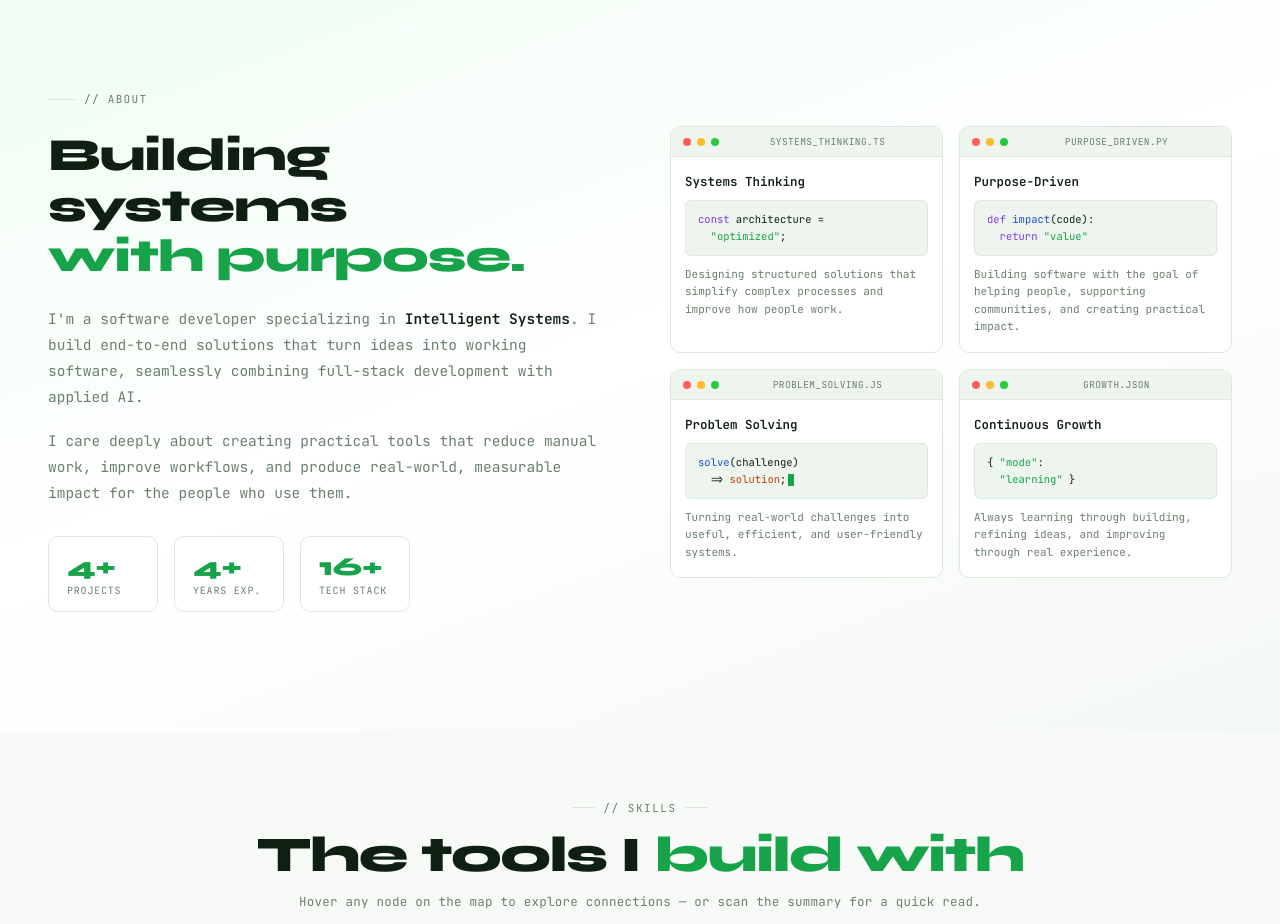
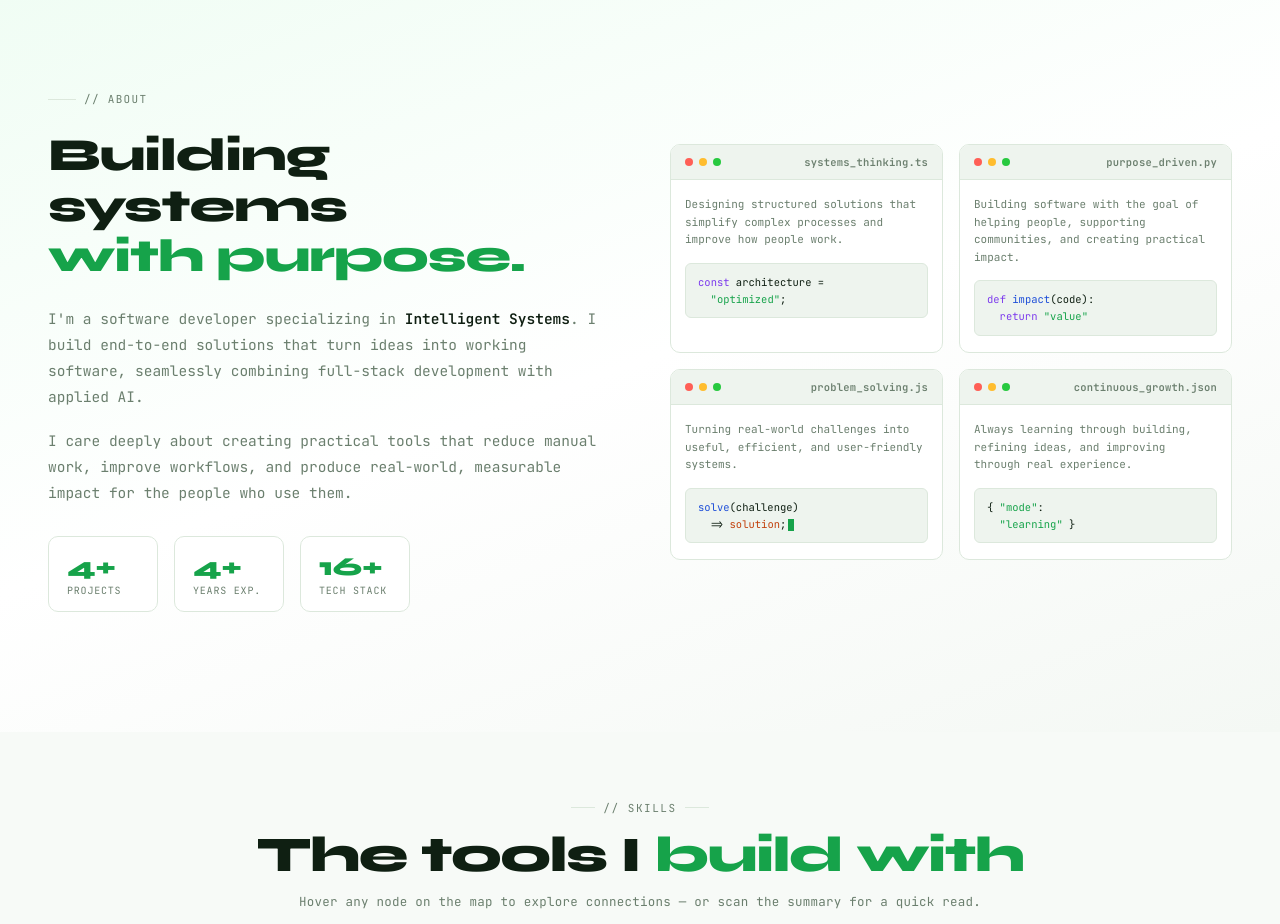
Before and after one commit to timothydevcastro/Portfolio, a React (Vite) app: page / in a window 1280 px wide. Shown: the part 880-1804 px from the top of the page. Built offline with nearby package versions, Linux system fonts and the light colour scheme.

Commit message:
Refine code card visual hierarchy

```diff
--- a/src/AboutDevFinal.css
+++ b/src/AboutDevFinal.css
@@ -144,18 +144,21 @@
 .code-card:hover { transform: translateX(0) translateY(-4px) !important; }
 
 .card-bar {
-  display: flex; align-items: center; gap: 6px;
-  padding: 8px 12px;
+  display: flex; align-items: center; justify-content: space-between;
+  padding: 10px 14px;
   background: var(--surface2);
   border-bottom: 1px solid var(--border);
 }
+.dots-container { display: flex; gap: 6px; }
 .dot { width:8px; height:8px; border-radius:50%; }
 .dot.r { background:#ff5f56; } .dot.y { background:#ffbd2e; } .dot.g { background:#27c93f; }
-.card-filename { font-size:9.5px; color:var(--muted); margin:0 auto; letter-spacing:.04em; }
+.card-filename { font-size:10.5px; font-weight:600; color:var(--muted); letter-spacing:.02em; font-family:'JetBrains Mono', monospace; }
 
-.card-body { padding: 16px 14px; display: flex; flex-direction: column; gap: 10px; }
+.card-body { padding: 16px 14px; display: flex; flex-direction: column; gap: 14px; }
 
-.card-title { font-size: 12.5px; font-weight: 600; color: var(--text); }
+.card-desc {
+  font-size: 12px; color: var(--text); line-height: 1.6;
+}
 
 .code-snippet {
   background: var(--surface2);
--- a/src/AboutDevFinal.tsx
+++ b/src/AboutDevFinal.tsx
@@ -239,57 +239,53 @@ const AboutDevFinal: React.FC = () => {
         <div className="about-right">
           <div className="code-card reveal">
             <div className="card-bar">
-              <div className="dot r"></div><div className="dot y"></div><div className="dot g"></div>
-              <span className="card-filename">SYSTEMS_THINKING.TS</span>
+              <div className="dots-container"><div className="dot r"></div><div className="dot y"></div><div className="dot g"></div></div>
+              <span className="card-filename">systems_thinking.ts</span>
             </div>
             <div className="card-body">
-              <div className="card-title">Systems Thinking</div>
+              <p className="card-desc">Designing structured solutions that simplify complex processes and improve how people work.</p>
               <div className="code-snippet" id="snippet1" data-typed="0">
                 <span className="typed-output" id="typed1"></span><span className="type-cursor" id="cur1"></span>
               </div>
-              <p className="card-desc">Designing structured solutions that simplify complex processes and improve how people work.</p>
             </div>
           </div>
 
           <div className="code-card reveal">
             <div className="card-bar">
-              <div className="dot r"></div><div className="dot y"></div><div className="dot g"></div>
-              <span className="card-filename">PURPOSE_DRIVEN.PY</span>
+              <div className="dots-container"><div className="dot r"></div><div className="dot y"></div><div className="dot g"></div></div>
+              <span className="card-filename">purpose_driven.py</span>
             </div>
             <div className="card-body">
-              <div className="card-title">Purpose-Driven</div>
+              <p className="card-desc">Building software with the goal of helping people, supporting communities, and creating practical impact.</p>
               <div className="code-snippet" id="snippet2" data-typed="0">
                 <span className="typed-output" id="typed2"></span><span className="type-cursor" id="cur2"></span>
               </div>
-              <p className="card-desc">Building software with the goal of helping people, supporting communities, and creating practical impact.</p>
             </div>
           </div>
 
           <div className="code-card reveal">
             <div className="card-bar">
-              <div className="dot r"></div><div className="dot y"></div><div className="dot g"></div>
-              <span className="card-filename">PROBLEM_SOLVING.JS</span>
+              <div className="dots-container"><div className="dot r"></div><div className="dot y"></div><div className="dot g"></div></div>
+              <span className="card-filename">problem_solving.js</span>
             </div>
             <div className="card-body">
-              <div className="card-title">Problem Solving</div>
+              <p className="card-desc">Turning real-world challenges into useful, efficient, and user-friendly systems.</p>
               <div className="code-snippet" id="snippet3" data-typed="0">
                 <span className="typed-output" id="typed3"></span><span className="type-cursor" id="cur3"></span>
               </div>
-              <p className="card-desc">Turning real-world challenges into useful, efficient, and user-friendly systems.</p>
             </div>
           </div>
 
           <div className="code-card reveal">
             <div className="card-bar">
-              <div className="dot r"></div><div className="dot y"></div><div className="dot g"></div>
-              <span className="card-filename">GROWTH.JSON</span>
+              <div className="dots-container"><div className="dot r"></div><div className="dot y"></div><div className="dot g"></div></div>
+              <span className="card-filename">continuous_growth.json</span>
             </div>
             <div className="card-body">
-              <div className="card-title">Continuous Growth</div>
+              <p className="card-desc">Always learning through building, refining ideas, and improving through real experience.</p>
               <div className="code-snippet" id="snippet4" data-typed="0">
                 <span className="typed-output" id="typed4"></span><span className="type-cursor" id="cur4"></span>
               </div>
-              <p className="card-desc">Always learning through building, refining ideas, and improving through real experience.</p>
             </div>
           </div>
         </div>
```
